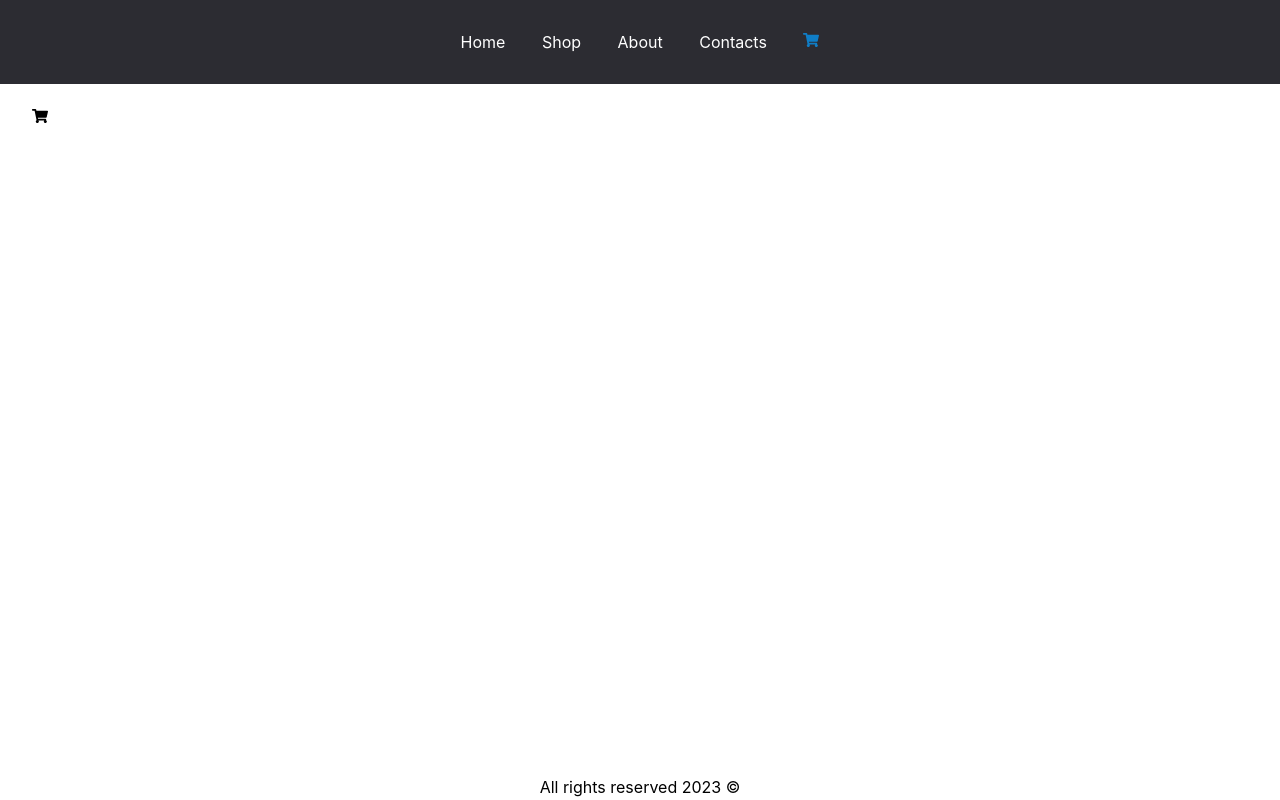
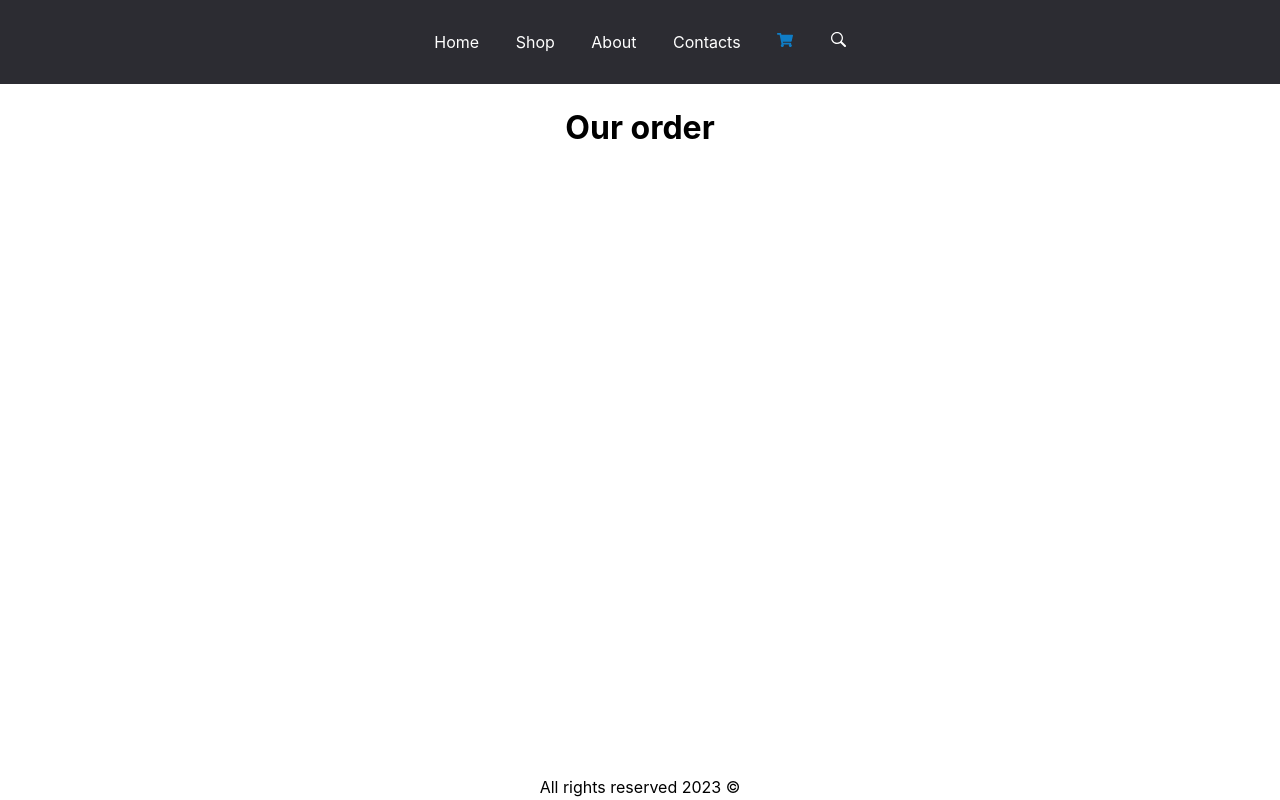
Before and after one commit to gintariukai/ProjectApp, a React (Create React App) app: page /shoppingcart in a window 1280 px wide. Built offline with nearby package versions, Linux system fonts and the light colour scheme.

Commit message:
Added icon Search

```diff
--- a/package.json
+++ b/package.json
@@ -7,8 +7,8 @@
     "@testing-library/react": "^13.4.0",
     "@testing-library/user-event": "^13.5.0",
     "react": "^18.2.0",
-    "react-icons": "^4.7.1",
     "react-dom": "^18.2.0",
+    "react-icons": "^4.8.0",
     "react-router": "^6.8.2",
     "react-router-dom": "^6.8.2",
     "react-scripts": "5.0.1",
--- a/public/index.html
+++ b/public/index.html
@@ -2,7 +2,7 @@
 <html lang="en">
   <head>
     <meta charset="utf-8" />
-    <link rel="icon" href="/favicon.ico" type="image/x-icon" />
+    <link rel="icon" href="/img/favicon.ico" type="image/x-icon" />
     <meta name="viewport" content="width=device-width, initial-scale=1" />
     <meta name="theme-color" content="#000000" />
     <meta
--- a/src/App.js
+++ b/src/App.js
@@ -12,7 +12,7 @@ import Layout from "./components/Layout";
 import RequireAuth from "./hoc/RequireAuth";
 import Create from "./pages/Create";
 import AuthProvider from "./hoc/AuthProvider";
-import {FaShoppingCart} from "react-icons/fa";
+import Order from "./pages/Order";
 
 
 function App() {
@@ -27,7 +27,7 @@ function App() {
                     </Route>
                     <Route path="posts/:id" element={<Single/>}/>
                     <Route path="contacts" element={<Contacts/>}/>
-                    <Route path="shoppingcart" element={<FaShoppingCart/>}/>
+                    <Route path="shoppingcart" element={<Order/>}/>
                     <Route path="login" element={<Login/>}/>
                     <Route path="shop/create" element={
                         <RequireAuth>
--- a/src/components/Layout.js
+++ b/src/components/Layout.js
@@ -1,6 +1,7 @@
 import React from 'react';
 import {NavLink, Outlet} from "react-router-dom";
 import {FaShoppingCart} from "react-icons/fa";
+import {GoSearch} from "react-icons/go";
 
 const setActive = ({isActive}) => isActive ? "active-link" : "";
 
@@ -13,6 +14,7 @@ const Layout = () => {
                 <NavLink to="/about" className={setActive}> About </NavLink>
                 <NavLink to="/contacts" className={setActive}> Contacts </NavLink>
                 <NavLink to="/shoppingcart" className={setActive}> < FaShoppingCart/> </NavLink>
+                <NavLink to="/search" className={setActive}> < GoSearch/> </NavLink>
             </header>
 
             <main className="container">
--- a/src/pages/Order.js
+++ b/src/pages/Order.js
@@ -0,0 +1,10 @@
+
+const Order = () => {
+        return (
+            <div>
+               <h1>Our order</h1>
+            </div>
+        );
+}
+
+export default Order;
```
Also changed, not shown: 2 other files (tests, documents, lock files or other folders).
